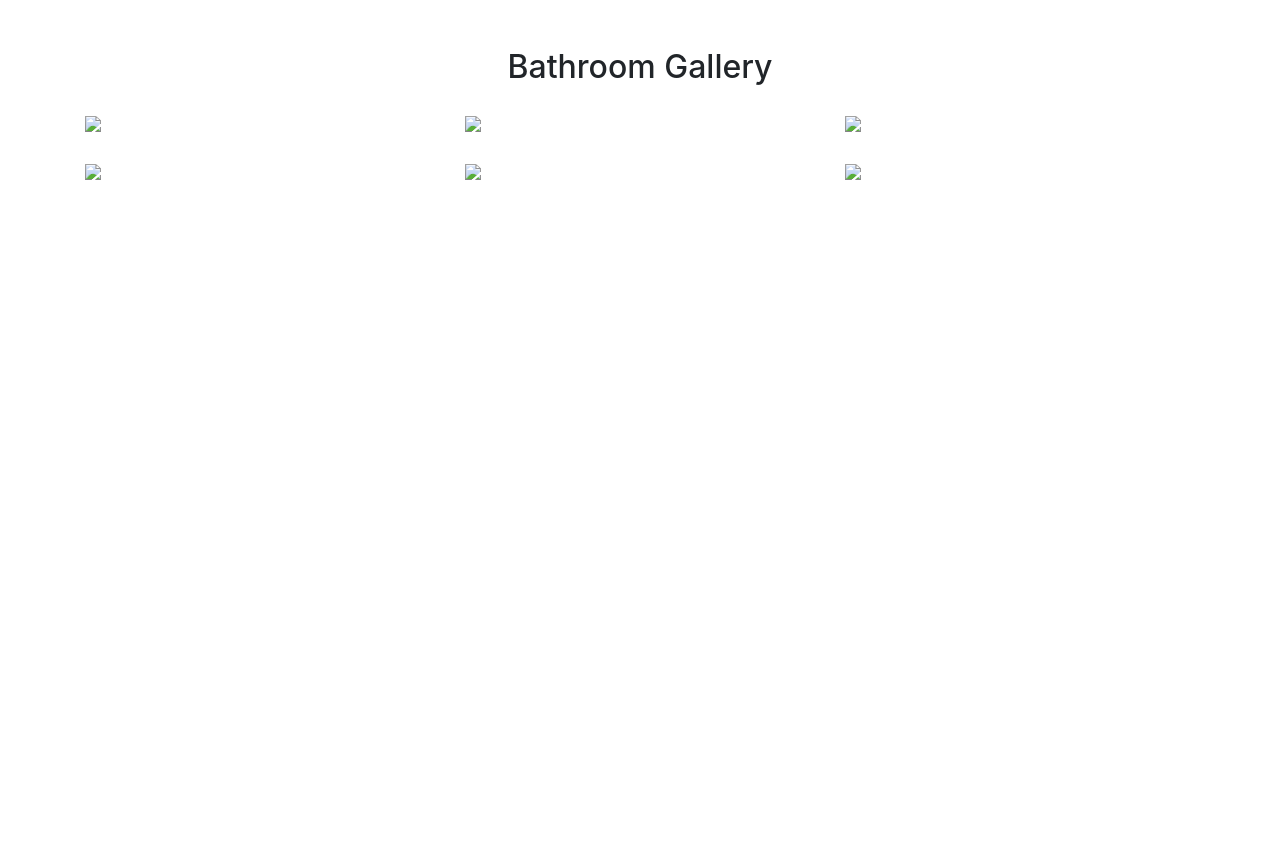
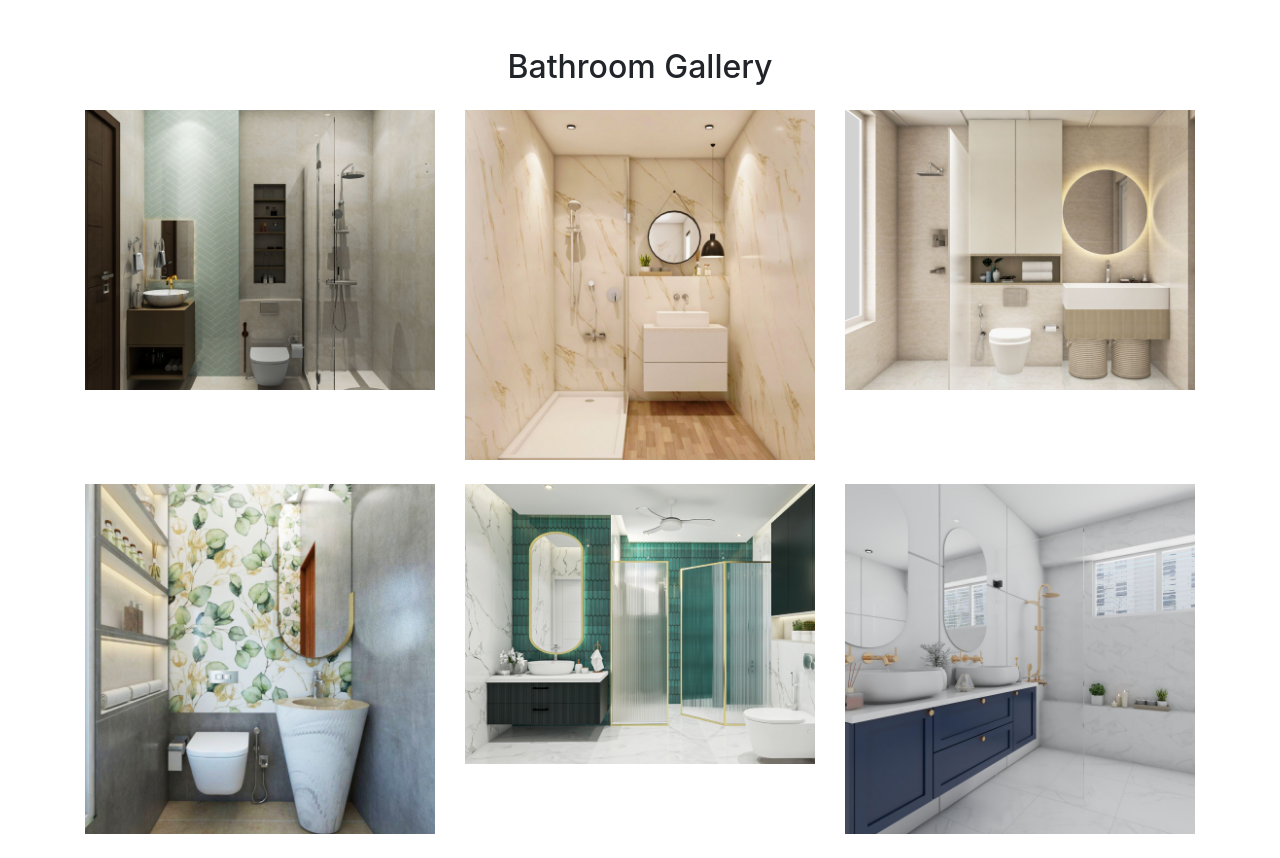
Before and after one commit to 04Shradha/The-Decor-Studio-TDS-, a plain HTML site: page BathroomGallery.html in a window 1280 px wide. Before the commit the page ends 800 px from the top, so only its background shows below. Drawn offline with nearby package versions, Linux system fonts and the light colour scheme; some packages are replaced by stand-ins of ours; a script that the page names is missing.

Commit message:
gallery images updated

```diff
--- a/BathroomGallery.html
+++ b/BathroomGallery.html
@@ -29,42 +29,42 @@
             <div class="col-lg-4 col-md-6 mb-4">
                 <div class="gallery">
                     <a href="image1.jpg" data-toggle="lightbox" data-gallery="gallery1">
-                        <img src="image1.jpg" class="img-fluid">
+                        <img src="./bathroomimages/bath1.jpg" class="img-fluid">
                     </a>
                 </div>
             </div>
             <div class="col-lg-4 col-md-6 mb-4">
                 <div class="gallery">
                     <a href="image2.jpg" data-toggle="lightbox" data-gallery="gallery1">
-                        <img src="image2.jpg" class="img-fluid">
+                        <img src="./bathroomimages/bath2.jpg" class="img-fluid">
                     </a>
                 </div>
             </div>
             <div class="col-lg-4 col-md-6 mb-4">
                 <div class="gallery">
                     <a href="image2.jpg" data-toggle="lightbox" data-gallery="gallery1">
-                        <img src="image2.jpg" class="img-fluid">
+                        <img src="./bathroomimages/bath3.jpg" class="img-fluid">
                     </a>
                 </div>
             </div>
             <div class="col-lg-4 col-md-6 mb-4">
                 <div class="gallery">
                     <a href="image2.jpg" data-toggle="lightbox" data-gallery="gallery1">
-                        <img src="image2.jpg" class="img-fluid">
+                        <img src="./bathroomimages/bath4.jpg" class="img-fluid">
                     </a>
                 </div>
             </div>
             <div class="col-lg-4 col-md-6 mb-4">
                 <div class="gallery">
                     <a href="image2.jpg" data-toggle="lightbox" data-gallery="gallery1">
-                        <img src="image2.jpg" class="img-fluid">
+                        <img src="./bathroomimages/bath5.jpg" class="img-fluid">
                     </a>
                 </div>
             </div>
             <div class="col-lg-4 col-md-6 mb-4">
                 <div class="gallery">
                     <a href="image3.jpg" data-toggle="lightbox" data-gallery="gallery1">
-                        <img src="image3.jpg" class="img-fluid">
+                        <img src="./bathroomimages/bath6.jpg" class="img-fluid">
                     </a>
                 </div>
             </div>
```
Also changed, not shown: BedRoomGallery.html (+6 -6 lines), kitchengallery.html (+6 -6 lines).
